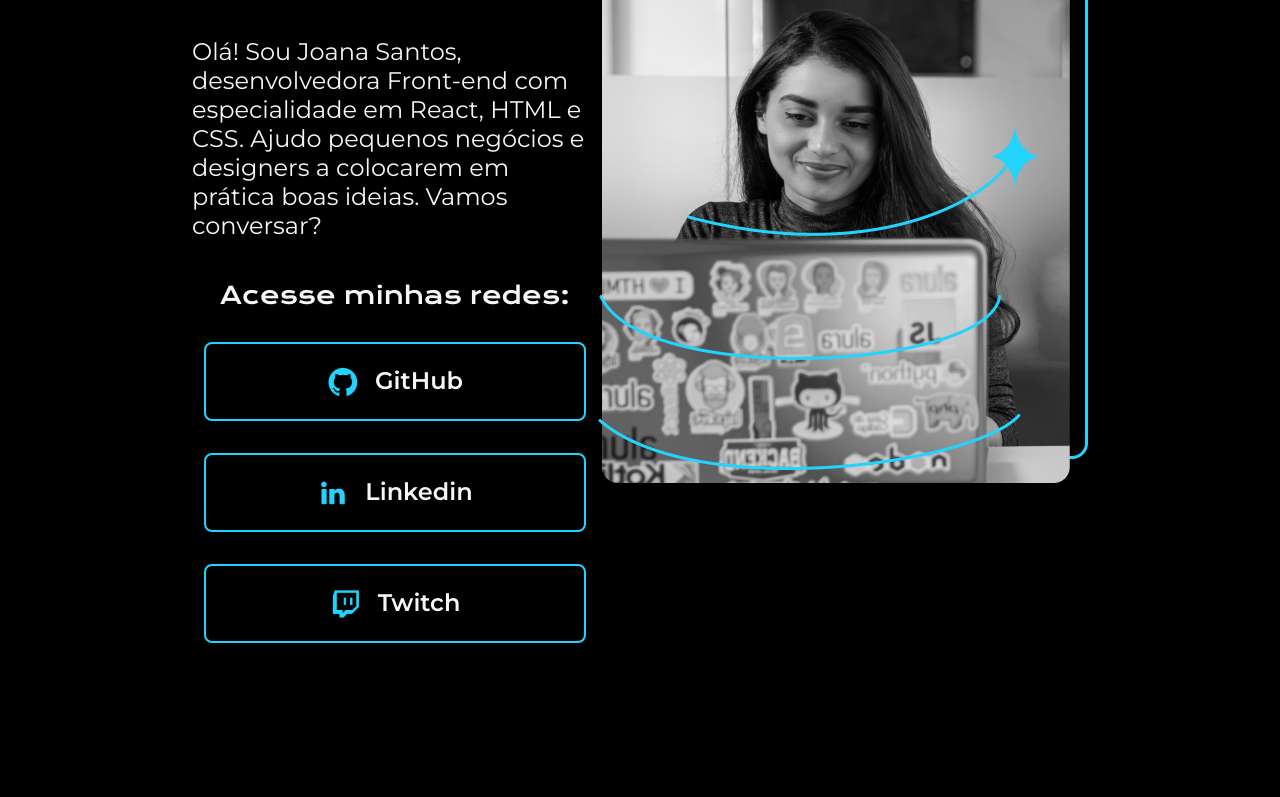
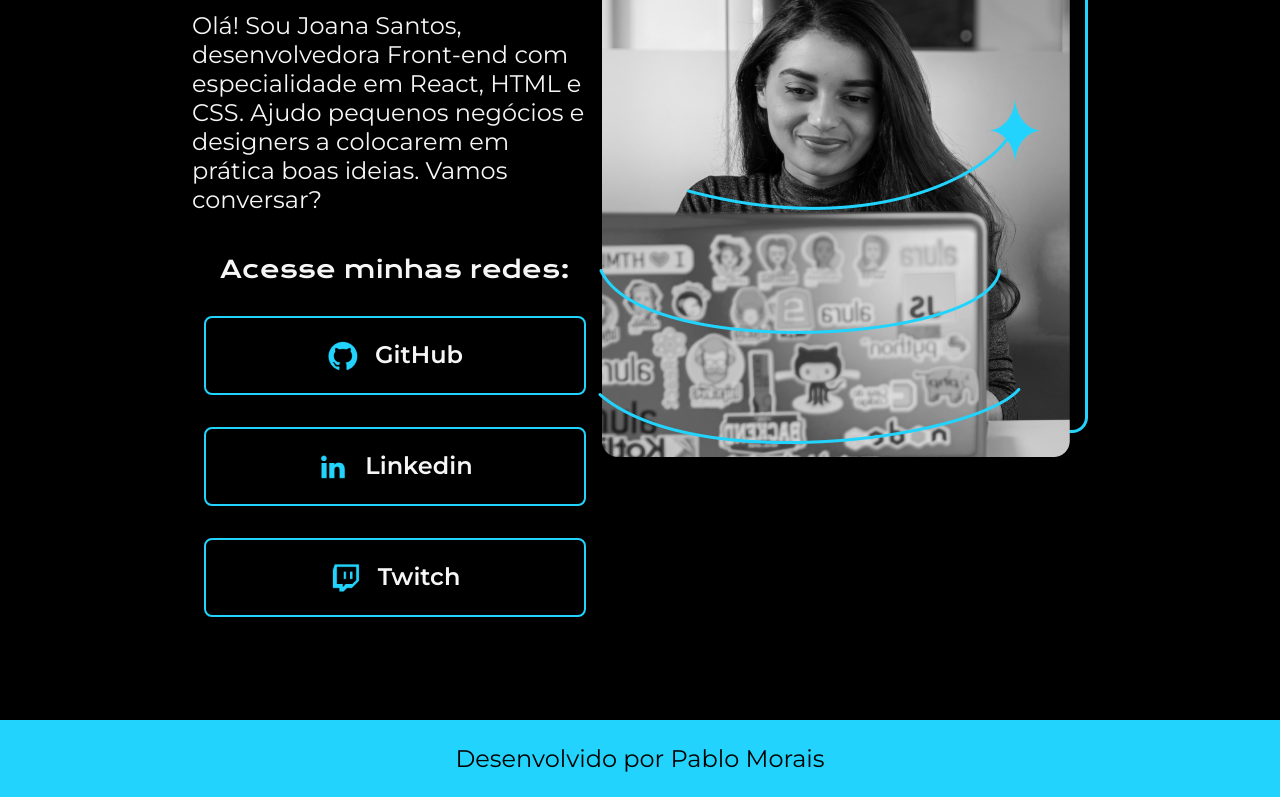
Before and after one commit to PabloMorais10/ALURA-PORTIFOLIO, a plain HTML site: page index.html in a window 1280 px wide. Shown: the part 356-1153 px from the top of the page. Before the commit the page ends 999 px from the top, so only its background shows below. Drawn offline with nearby package versions, Linux system fonts and the light colour scheme.

Commit message:
Criado footer

```diff
--- a/assets/style.css
+++ b/assets/style.css
@@ -3,7 +3,6 @@
 
 body {
   box-sizing: border-box;
-  height: 100vh;
   background-color: #000;
   color: #F6F6F6;
 }
@@ -16,7 +15,7 @@ body {
   display: flex;
   align-items: center;
   justify-content: space-between;
-  margin: 10% 15%;
+  padding: 8% 15%;
 }
 
 .apresentacao__conteudo {
@@ -71,3 +70,13 @@ body {
 .apresentacao__links__link:hover {
   background-color: #272727;
 }
+
+.rodape {
+  text-align: center;
+  padding: 24px;
+  background-color: #22d4fd;
+  color: #000;
+  font-family: 'Montserrat', sans-serif;
+  font-weight: 400;
+  font-size: 24px;
+}
--- a/index.html
+++ b/index.html
@@ -28,7 +28,9 @@
       </div>
     </section>
       <img src="assets/imagens/foto.png" alt="">
-
   </main>
+  <footer class="rodape">
+    <p class="rodape__texto">Desenvolvido por Pablo Morais</p>
+  </footer>
 </body>
 </html>
```
